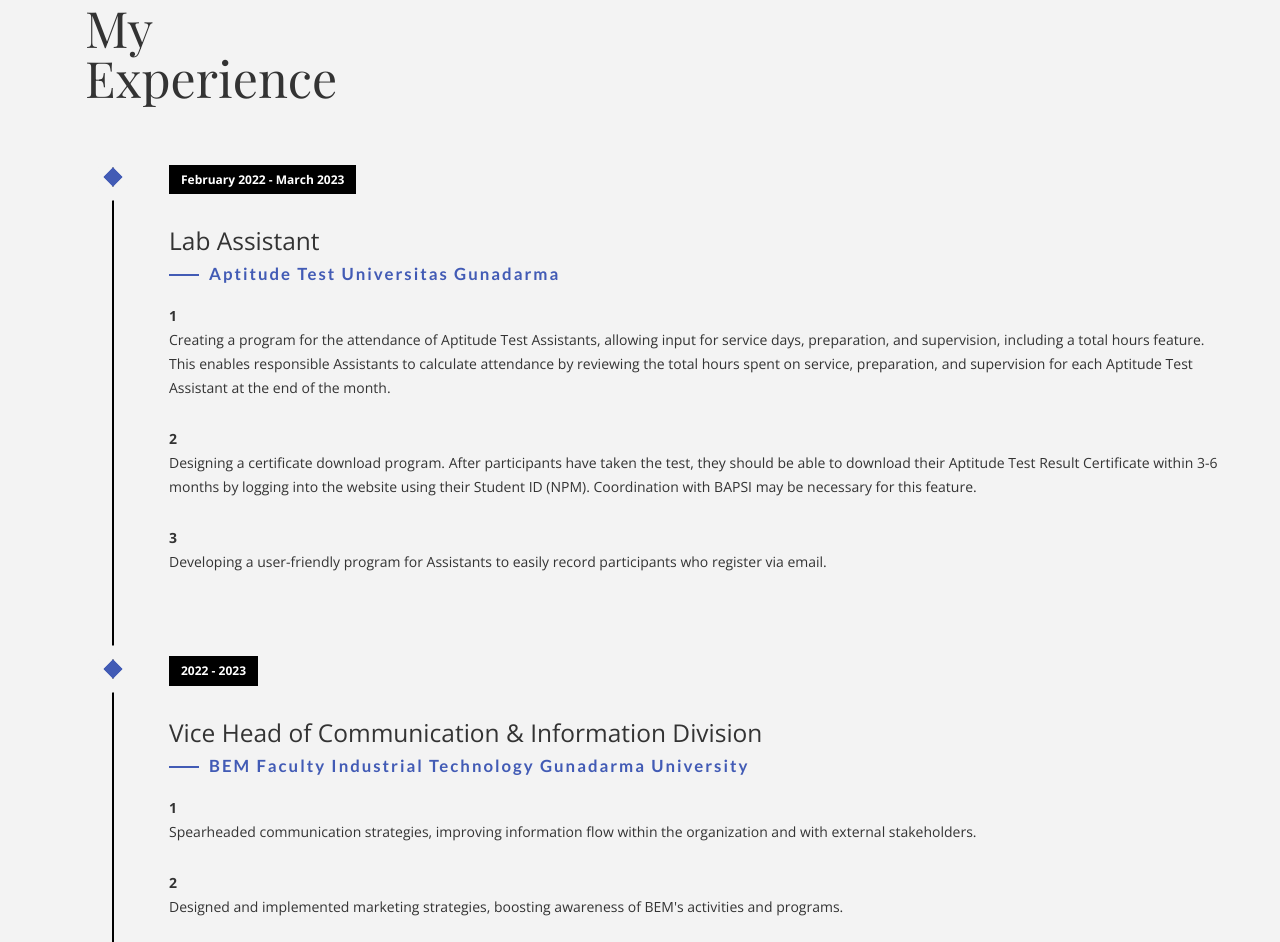
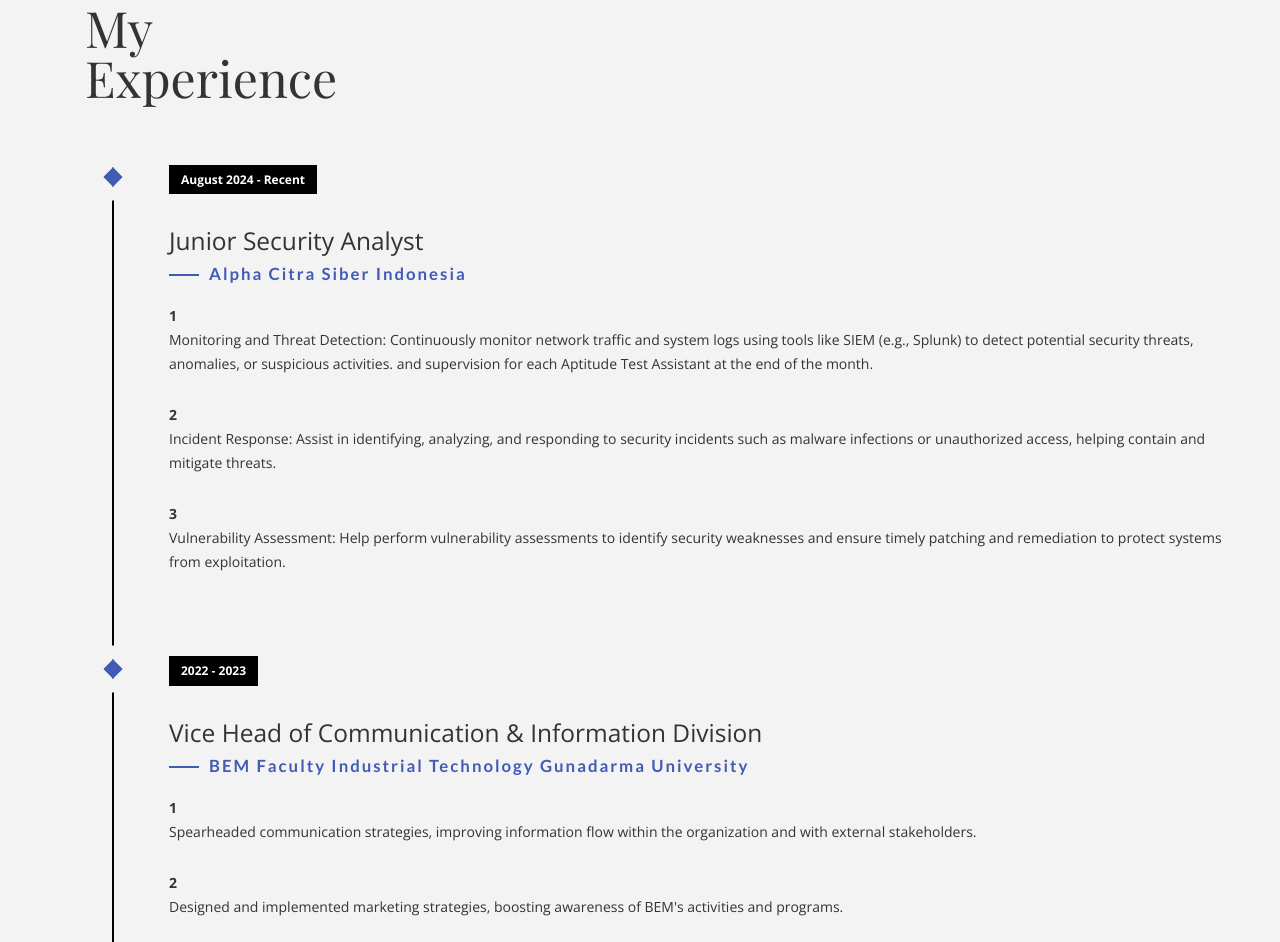
Before and after one commit to fatuseless/portoemir.github.io, a plain HTML site: page index.html in a window 1280 px wide. Shown: the part 1798-2740 px from the top of the page. Drawn offline with nearby package versions, Linux system fonts and the light colour scheme; files whose address does not match are found by name; a web font is replaced by a local one.

Commit message:
Add files via upload

```diff
--- a/index.html
+++ b/index.html
@@ -93,24 +93,18 @@
                     <li class="timeline-event" data-aos="fade-up">
                         <label class="timeline-event-icon"></label>
                         <div class="timeline-event-copy">
-                            <p class="timeline-event-thumbnail">February 2022 - March 2023</p>
-                            <h3>Lab Assistant</h3>
-                            <h4>Aptitude Test Universitas Gunadarma</h4>
+                            <p class="timeline-event-thumbnail">August 2024 - Recent</p>
+                            <h3>Junior Security Analyst</h3>
+                            <h4>Alpha Citra Siber Indonesia</h4>
                             <p><strong>1</strong>
-                                <br>Creating a program for the attendance of Aptitude Test Assistants, allowing input for service
-                                days, preparation, and supervision, including a total hours feature. This enables responsible
-                                Assistants to calculate attendance by reviewing the total hours spent on service, preparation,
+                                <br>Monitoring and Threat Detection: Continuously monitor network traffic and system logs using tools like SIEM (e.g., Splunk) to detect potential security threats, anomalies, or suspicious activities.
                                 and supervision for each Aptitude Test Assistant at the end of the month.</p>
 
                                 <p><strong>2</strong>
-                                    <br>Designing a certificate download program. After participants have taken the test, they should
-                                    be able to download their Aptitude Test Result Certificate within 3-6 months by logging into
-                                    the website using their Student ID (NPM). Coordination with BAPSI may be necessary for
-                                    this feature.</p>
+                                    <br>Incident Response: Assist in identifying, analyzing, and responding to security incidents such as malware infections or unauthorized access, helping contain and mitigate threats.</p>
 
                                     <p><strong>3</strong>
-                                        <br>Developing a user-friendly program for Assistants to easily record participants who register
-                                        via email.</p>
+                                        <br>Vulnerability Assessment: Help perform vulnerability assessments to identify security weaknesses and ensure timely patching and remediation to protect systems from exploitation.</p>
                         </div>
                     </li>
                     <li class="timeline-event" data-aos="fade-up" data-aos-delay=".2">
```
